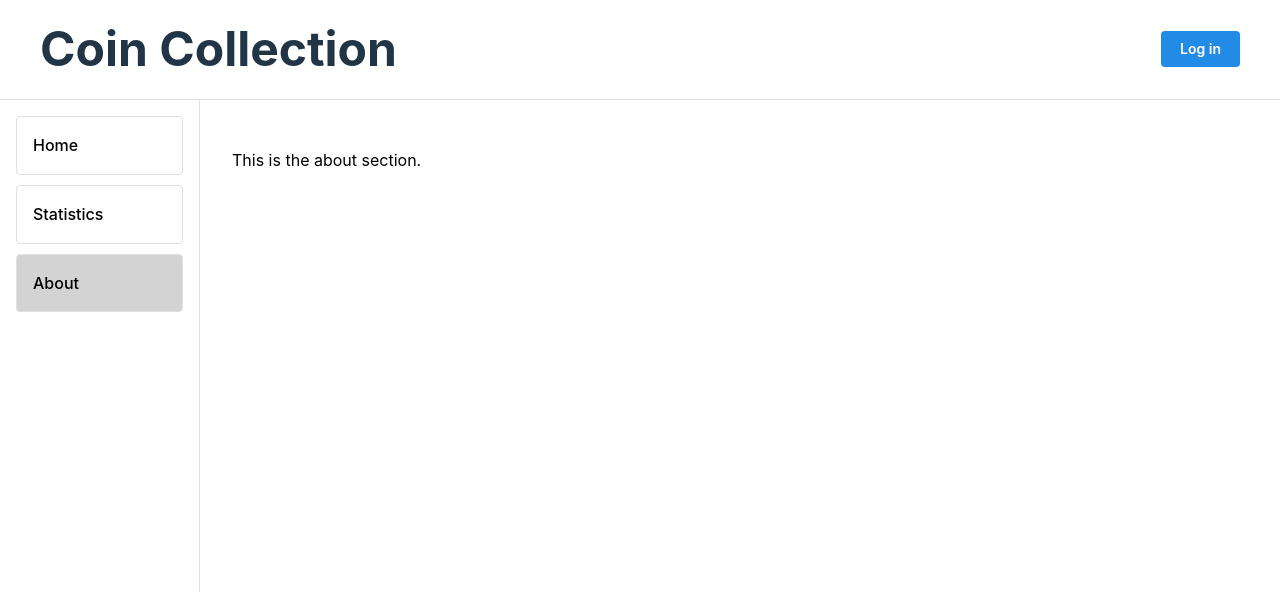
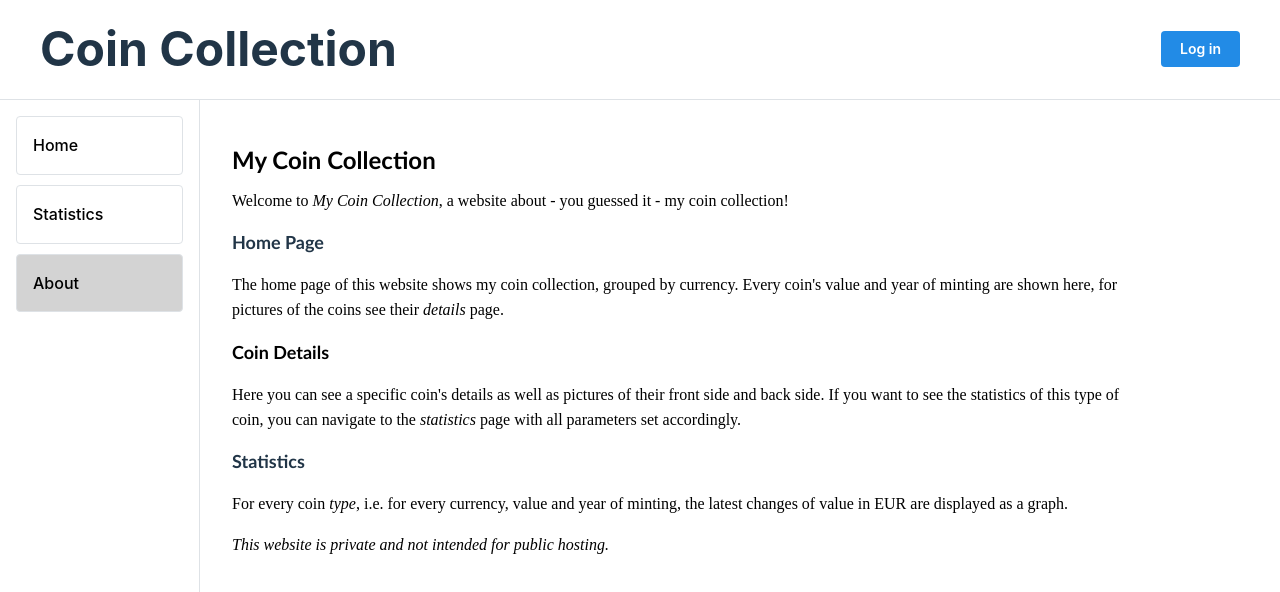
Before and after one commit to ZekReshi/CoinCollectionNew, a React (Vite) app in the folder CoinCollectionFrontend/: page /about in a window 1280 px wide. Shown: the top 592 px of the page. Built offline with nearby package versions, Linux system fonts and the light colour scheme.

Commit message:
Added about, delete coin modal, 404 httpcat

```diff
--- a/CoinCollectionFrontend/src/components/AddCoinPopover.tsx
+++ b/CoinCollectionFrontend/src/components/AddCoinPopover.tsx
@@ -1,5 +1,5 @@
 import { Button, NumberInput, Popover, Select, Stack } from "@mantine/core"
-import { useState } from "react";
+import { useEffect, useState } from "react";
 import { CoinsService, CurrenciesService, CurrencyDto } from "../api";
 import toast from "react-hot-toast";
 import { useQuery } from "react-query";
@@ -20,6 +20,12 @@ function AddCoinPopover() {
         ).catch(() => toast("Error adding coin"))
     }
 
+    useEffect(() => {
+        if (currencies) {
+            setCurrency(currencies[0].name ?? "")
+        }
+    }, [currencies])
+
     useQuery(["getCurrencies"], () => CurrenciesService.getCurrenciesAll().then(data => setCurrencies(data)))
 
     return (
@@ -36,6 +42,7 @@ function AddCoinPopover() {
                             label="Currency"
                             data={currencies?.map(c => c.name ?? "")}
                             value={currency}
+                            allowDeselect={false}
                             onChange={(v) => setCurrency(v ?? "")} />
                         <NumberInput
                             label="Value"
--- a/CoinCollectionFrontend/src/components/CoinDetails.tsx
+++ b/CoinCollectionFrontend/src/components/CoinDetails.tsx
@@ -1,7 +1,7 @@
 import { useQuery } from "react-query";
 import { CoinDto, CoinsService, CurrenciesService, CurrencyDto, OpenAPI } from "../api"
 import { useEffect, useState } from "react";
-import { Button, FileInput, Grid, Group, Image, NumberInput, Select } from "@mantine/core";
+import { Button, FileInput, Grid, Group, Image, Modal, NumberInput, Select } from "@mantine/core";
 import toast from "react-hot-toast";
 import { useAuth } from "./AuthProvider";
 import { useNavigate } from "react-router-dom";
@@ -24,6 +24,7 @@ function CoinDetails({
     const [backSrc, setBackSrc] = useState(backSrcBase)
     const [front, setFront] = useState<File | null>()
     const [back, setBack] = useState<File | null>()
+    const [deleteOpened, setDeleteOpened] = useState(false)
 
     const [currency, setCurrency] = useState("");
     const [value, setValue] = useState(0);
@@ -87,6 +88,7 @@ function CoinDetails({
                 navigate("/")
             },
             () => toast("Error while deleting coin"))
+        setDeleteOpened(false)
     }
 
     useQuery(["getCoinById", coinId], () => CoinsService.getCoinsById(coinId).then(data => setCoin(data)))
@@ -112,6 +114,7 @@ function CoinDetails({
     }
 
     return coin ? (
+        <>
             <Grid columns={3}>
                 <Grid.Col span={1}>
                     Currency:
@@ -149,7 +152,7 @@ function CoinDetails({
                         onChange={(v) => setValue(v as number)} />
                 </Grid.Col>
                 <Grid.Col span={1}>
-                        <Button onClick={deleteCoin}>
+                    <Button onClick={() => setDeleteOpened(true)}>
                         Delete Coin
                     </Button>
                 </Grid.Col>
@@ -170,7 +173,11 @@ function CoinDetails({
                         value={year}
                         onChange={(v) => setYear(v as number)} />
                 </Grid.Col>
-                    <Grid.Col span={1} />
+                <Grid.Col span={1}>
+                    <Button onClick={() => navigate('/statistics/' + coinId)}>
+                        Statistics
+                    </Button>
+                </Grid.Col>
                 </> :
                 <Grid.Col span={2}>
                     {coin?.year}
@@ -229,6 +236,17 @@ function CoinDetails({
                 </>
                 }
             </Grid>
+            <Modal title="Do you really want to delete this coin?" opened={deleteOpened} onClose={() => {}}>
+                <Group>
+                    <Button onClick={deleteCoin}>
+                        Delete Coin
+                    </Button>
+                    <Button onClick={() => setDeleteOpened(false)}>
+                        Cancel
+                    </Button>
+                </Group>
+            </Modal>
+        </>
     ) : (
         <Group>
             No coin with ID {coinId} found
--- /dev/null
+++ b/CoinCollectionFrontend/src/pages/About.module.css
@@ -0,0 +1,13 @@
+.aboutheader {
+    font-size: x-large;
+    font-family:'Gill Sans', 'Gill Sans MT', Calibri, 'Trebuchet MS', sans-serif;
+}
+
+.aboutsectionheader {
+    font-size: large;
+    font-family:'Gill Sans', 'Gill Sans MT', Calibri, 'Trebuchet MS', sans-serif;
+}
+
+.aboutparagraph {
+    font-family: 'Times New Roman', Times, serif;
+}
--- a/CoinCollectionFrontend/src/pages/About.tsx
+++ b/CoinCollectionFrontend/src/pages/About.tsx
@@ -1,6 +1,48 @@
+import styles from './About.module.css'
+
 function About() {
     return (
-        <p>This is the about section.</p>
+        <article>
+            <header>
+                <h1 className={styles.aboutheader}>My Coin Collection</h1>
+            </header>
+            <p className={styles.aboutparagraph}>Welcome to <i>My Coin Collection</i>, a website about - you guessed it - my coin collection!</p>
+
+            <section>
+                <header>
+                    <a href='/'><h2 className={styles.aboutsectionheader}>Home Page</h2></a>
+                </header>
+                <p className={styles.aboutparagraph}>
+                    The home page of this website shows my coin collection, grouped by currency.
+                    Every coin's value and year of minting are shown here, for pictures of the coins see their <i>details</i> page.
+                </p>
+            </section>
+
+            <section>
+                <header>
+                    <h2 className={styles.aboutsectionheader}>Coin Details</h2>
+                </header>
+                <p className={styles.aboutparagraph}>
+                    Here you can see a specific coin's details as well as pictures of their front side and back side.
+                    If you want to see the statistics of this type of coin, you can navigate to the <i>statistics</i> page with all parameters set accordingly.
+                </p>
+            </section>
+
+            <section>
+                <header>
+                    <a href='statistics'><h2 className={styles.aboutsectionheader}>Statistics</h2></a>
+                </header>
+                <p className={styles.aboutparagraph}>
+                    For every coin <i>type</i>, i.e. for every currency, value and year of minting, the latest changes of value in EUR are displayed as a graph.
+                </p>
+            </section>
+
+            <footer>
+                <p className={styles.aboutparagraph}>
+                    <i>This website is private and not intended for public hosting.</i>
+                </p>
+            </footer>
+        </article>
     )
 }
 
--- a/CoinCollectionFrontend/src/pages/NotFound.tsx
+++ b/CoinCollectionFrontend/src/pages/NotFound.tsx
@@ -1,8 +1,12 @@
+import { Image, Stack } from "@mantine/core";
+
 function NotFound() {
     return (
-        <>
-            You found the very special secret 404 page. Contratulations!
-        </>
+        <Stack>
+            You found the very special secret 404 page. Congratulations!
+            <Image
+                src="https://http.cat/404"/>
+        </Stack>
     )
 }
 
```
Lines whose indentation alone changed are shown as unchanged.
